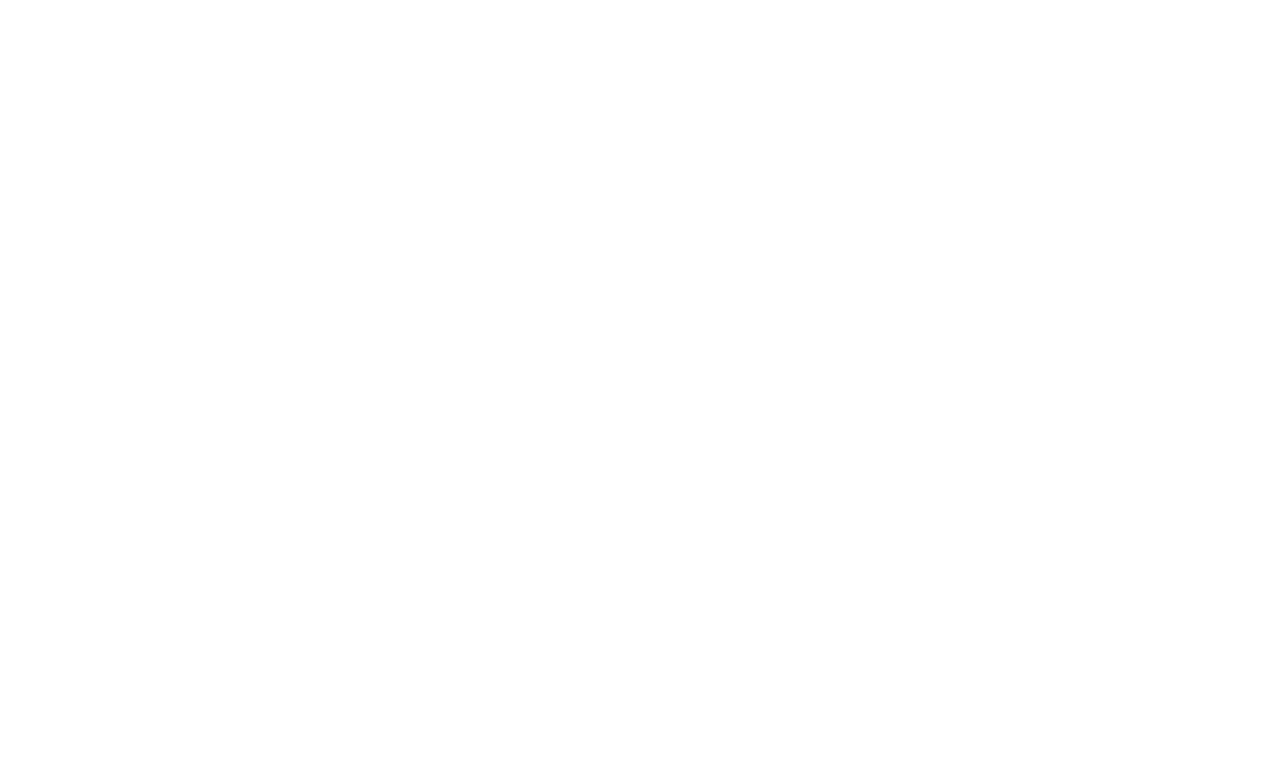
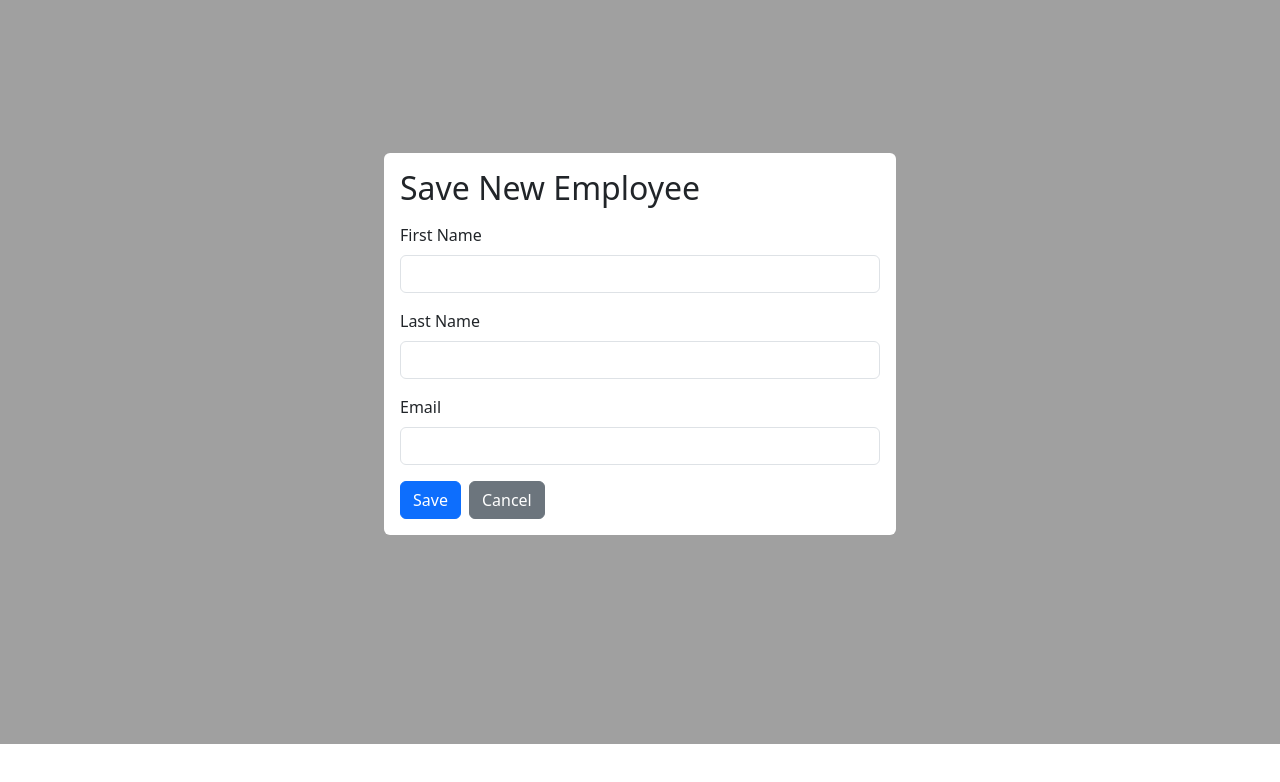
Before and after one commit to justyanaa/101355228_comp3123_assignment2_reactjs, a React (Vite) app in the folder client/: page /add-employee in a window 1280 px wide. Before the commit this address had no page. Shown: the top 782 px of the page. Built offline with nearby package versions, Linux system fonts and the light colour scheme.

Commit message:
created AddEmployee and changed other code

```diff
--- /dev/null
+++ b/client/src/components/AddEmployee.jsx
@@ -0,0 +1,75 @@
+import React, { useState } from 'react';
+import axios from 'axios';
+import { useNavigate } from 'react-router-dom';
+
+const AddEmployee = () => {
+    const [employee, setEmployee] = useState({ firstName: '', lastName: '', email: '' });
+    const navigate = useNavigate();
+
+    const handleChange = (e) => {
+        setEmployee({ ...employee, [e.target.name]: e.target.value });
+    }
+
+    const handleSubmit = (e) => {
+        e.preventDefault();
+        axios.post('http://localhost:3001/employees', employee)
+            .then(() => {
+                navigate('/home');
+            })
+            .catch(err => console.log(err));
+    }
+
+    const handleCancel = () => {
+        navigate('/home');
+    }
+
+    return (
+        <div className="d-flex justify-content-center align-items-center vh-100" style={{ backgroundColor: '#a0a0a0' }}>
+            <div className="bg-white p-3 rounded" style={{ width: '40%' }}>
+                <h2 className='mb-3'>Save New Employee</h2>
+                <form onSubmit={handleSubmit}>
+                    <div className="mb-3">
+                        <label htmlFor="firstName" className="form-label">First Name</label>
+                        <input
+                            type="text"
+                            className="form-control"
+                            id="firstName"
+                            name="firstName"
+                            value={employee.firstName}
+                            onChange={handleChange}
+                            required
+                        />
+                    </div>
+                    <div className="mb-3">
+                        <label htmlFor="lastName" className="form-label">Last Name</label>
+                        <input
+                            type="text"
+                            className="form-control"
+                            id="lastName"
+                            name="lastName"
+                            value={employee.lastName}
+                            onChange={handleChange}
+                            required
+                        />
+                    </div>
+                    <div className="mb-3">
+                        <label htmlFor="email" className="form-label">Email</label>
+                        <input
+                            type="email"
+                            className="form-control"
+                            id="email"
+                            name="email"
+                            value={employee.email}
+                            onChange={handleChange}
+                            required
+                        />
+                    </div>
+                    <button type="submit" className="btn btn-primary me-2">Save</button>
+                    <button type="button" className="btn btn-secondary" onClick={handleCancel}>Cancel</button>
+                </form>
+            </div>
+        </div>
+    );
+}
+
+export default AddEmployee;
--- a/client/src/components/App.jsx
+++ b/client/src/components/App.jsx
@@ -1,6 +1,8 @@
 import Home from './Home';
 import Login from './Login';
 import Register from './Register';
+import AddEmployee from './AddEmployee';
+
 import {BrowserRouter, Routes, Route} from "react-router-dom";
 
 function App() {
@@ -13,6 +15,7 @@
           <Route path="/register" element ={<Register/>} />
           <Route path="/login" element ={<Login/>} />
           <Route path="/home" element ={<Home/>} />
+          <Route path="/add-employee" element={<AddEmployee />} />
         </Routes>
       </BrowserRouter>
     </div>
--- a/client/src/components/Home.jsx
+++ b/client/src/components/Home.jsx
@@ -1,12 +1,44 @@
-import { Link } from "react-router-dom";
+import React, { useEffect, useState } from 'react';
+import { Link } from 'react-router-dom';
 
 const Home = () => {
-  return (
-    <div style= {{backgroundImage : "linear-gradient(#00d5ff,#0095ff,rgba(93,0,255,.555))"}} className="d-flex flex-column justify-content-center align-items-center text-center vh-100">
-        <h1>Login Success Page</h1>
-        <Link to='/login' className="btn btn-light my-5">Logout</Link>
-    </div>
-  )
+    const [employees, setEmployees] = useState([]);
+
+    useEffect(() => {
+
+    }, []);
+
+    return (
+        <div style= {{backgroundColor : "#a0a0a0"}} className="d-flex flex-column justify-content-center align-items-center text-center vh-100">
+            <h1>Employee List</h1>
+            <Link to='/add-employee' className="btn btn-primary my-3">Add Employee</Link>
+            <table className="table">
+                <thead>
+                    <tr>
+                        <th>First Name</th>
+                        <th>Last Name</th>
+                        <th>Email</th>
+                        <th>Actions</th>
+                    </tr>
+                </thead>
+                <tbody>
+                    {employees.map((employee, index) => (
+                        <tr key={index}>
+                            <td>{employee.firstName}</td>
+                            <td>{employee.lastName}</td>
+                            <td>{employee.email}</td>
+                            <td>
+                                {}
+                                <Link to={`/edit-employee/${employee.id}`} className="btn btn-sm btn-warning">Edit</Link>
+                                <button className="btn btn-sm btn-danger">Delete</button>
+                            </td>
+                        </tr>
+                    ))}
+                </tbody>
+            </table>
+            <Link to='/login' className="btn btn-light my-5">Logout</Link>
+        </div>
+    );
 }
 
-export default Home
+export default Home;
--- a/client/src/components/Login.jsx
+++ b/client/src/components/Login.jsx
@@ -30,7 +30,7 @@
 
     return (
         <div>
-            <div className="d-flex justify-content-center align-items-center text-center vh-100" style= {{backgroundImage : "linear-gradient(#00d5ff,#0095ff,rgba(93,0,255,.555))"}}>
+            <div className="d-flex justify-content-center align-items-center text-center vh-100" style= {{backgroundColor : "#a0a0a0"}}>
                 <div className="bg-white p-3 rounded" style={{width : '40%'}}>
                     <h2 className='mb-3 text-primary'>Login</h2>
                     <form onSubmit={handleSubmit}>
--- a/client/src/components/Register.jsx
+++ b/client/src/components/Register.jsx
@@ -32,7 +32,7 @@
 
     return (
         <div>
-            <div className="d-flex justify-content-center align-items-center text-center vh-100" style= {{backgroundImage : "linear-gradient(#00d5ff,#0095ff,rgba(93,0,255,.555))"}}>
+            <div className="d-flex justify-content-center align-items-center text-center vh-100" style= {{backgroundColor : "#a0a0a0"}}>
                 <div className="bg-white p-3 rounded" style={{width : '40%'}}>
                     <h2 className='mb-3 text-primary'>Register</h2>
                     <form onSubmit={handleSubmit}>
```
